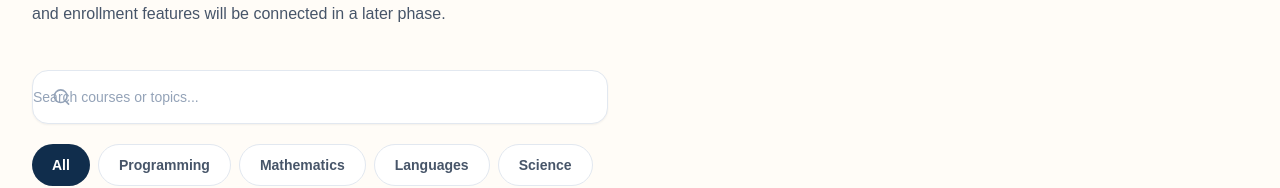
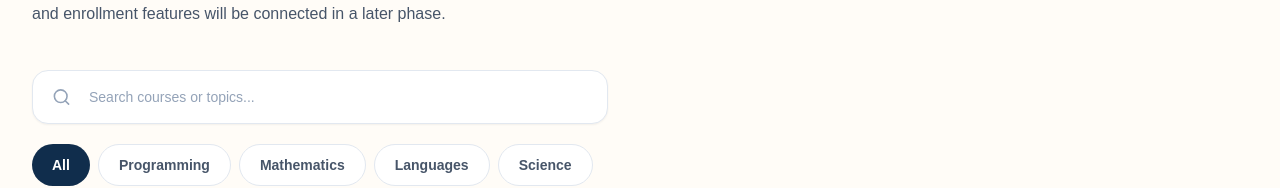
Before and after one commit to shiraygin/edubond, a Next.js app: page /courses in a window 1280 px wide. Shown: the part 291-479 px from the top of the page. Built offline with nearby package versions, Linux system fonts and the light colour scheme.

Commit message:
fix: use valid Tailwind spacing for course search

```diff
--- a/src/components/course-browser.tsx
+++ b/src/components/course-browser.tsx
@@ -19,7 +19,7 @@ export function CourseBrowser() {
       <label className="relative block max-w-xl">
         <span className="sr-only">Search sample courses</span>
         <Search aria-hidden="true" size={19} className="absolute left-5 top-1/2 -translate-y-1/2 text-slate-400"/>
-        <input type="search" value={query} onChange={event=>setQuery(event.target.value)} placeholder="Search courses or topics..." className="w-full rounded-2xl border border-slate-200 bg-white py-4 pl-13 pr-5 text-sm shadow-sm placeholder:text-slate-400 focus:border-blue focus:outline-none"/>
+        <input type="search" value={query} onChange={event=>setQuery(event.target.value)} placeholder="Search courses or topics..." className="w-full rounded-2xl border border-slate-200 bg-white py-4 pl-14 pr-5 text-sm shadow-sm placeholder:text-slate-400 focus:border-blue focus:outline-none"/>
       </label>
       <div role="group" aria-label="Filter by category" className="flex flex-wrap gap-2">{categories.map(item=><button key={item} type="button" onClick={()=>setCategory(item)} aria-pressed={category===item} className={`rounded-full px-5 py-2.5 text-sm font-semibold transition ${category===item?'bg-navy text-white':'border border-slate-200 bg-white text-slate-600 hover:border-blue hover:text-blue'}`}>{item}</button>)}</div>
     </div>
```
